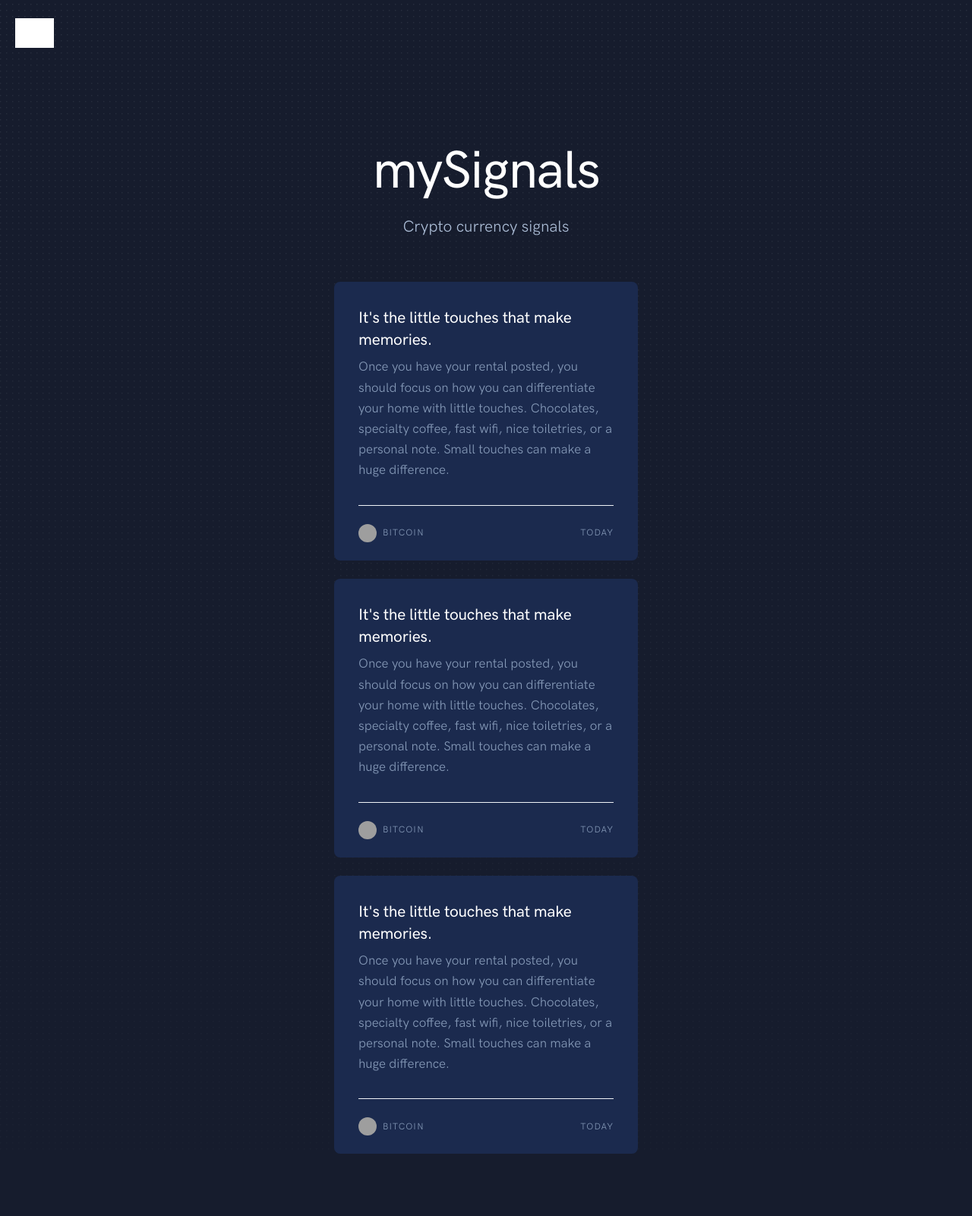
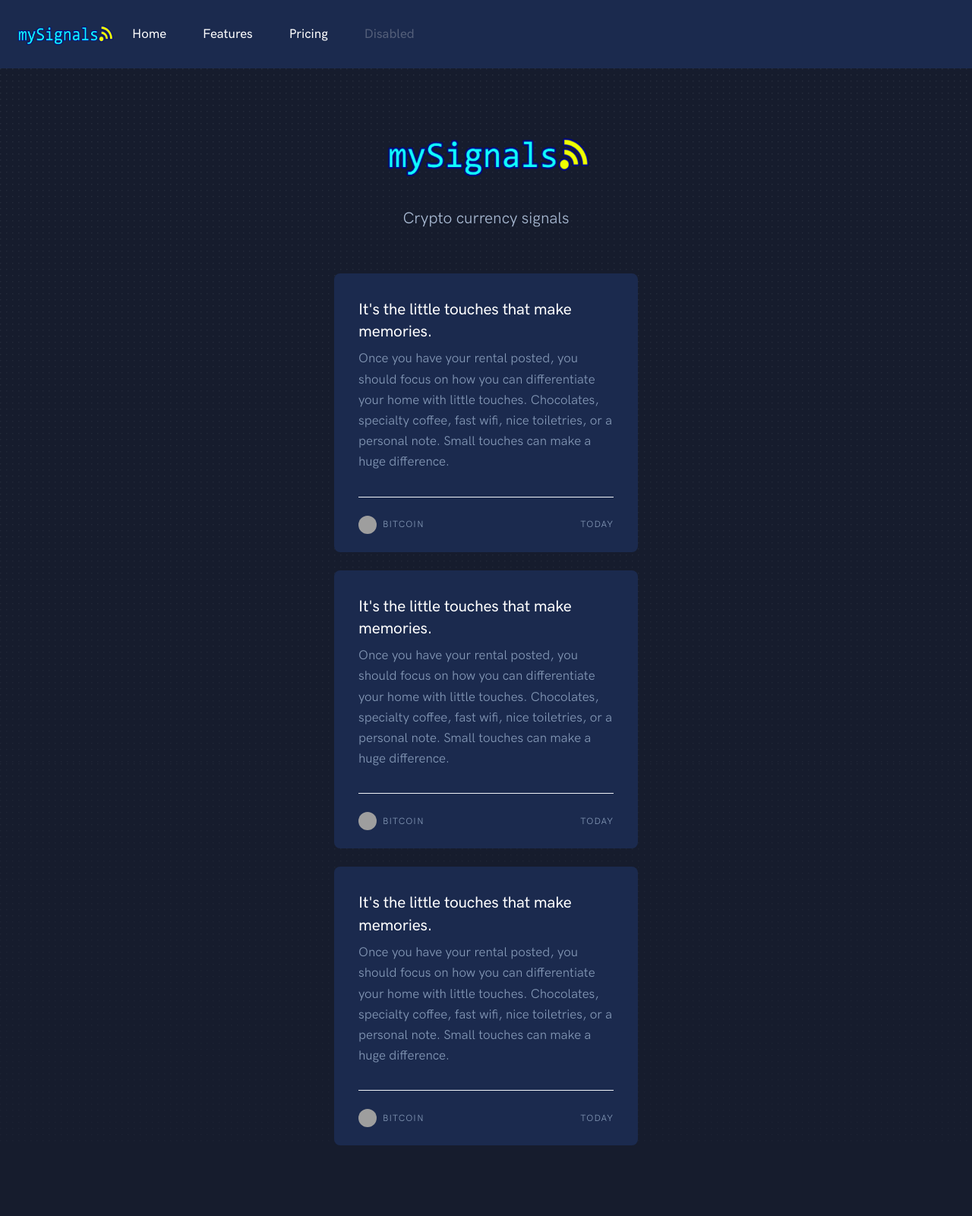
Before and after one commit to bmcderm/mySignals, a Flask app: page / in a window 1280 px wide. Shown: the top 1601 px of the page at 76% size. Run offline with Flask 2, Linux system fonts and the light colour scheme; some libraries are stand-ins or nearby versions; grey boxes are pictures that could not be loaded.

Commit message:
Added Navbar, Logo Updated & Path Fixed
- added navbar
- logo updated
- logo path fixed so logo actually shows up
- placed logo into home page
-

```diff
--- a/app/templates/home/header.html
+++ b/app/templates/home/header.html
@@ -1,7 +1,24 @@
-<nav class="navbar navbar-expand-lg navbar-dark">
+<nav class="navbar navbar-expand-lg navbar-dark bg-dark">
     <div class="container-fluid">
-        <a class="navbar-brand">
-            <img src="{{ url_for('static', filename='img/logo.png') }}" class="navbar-brand-img">
-        </a>
+      <a href="#"><img src= {{ url_for('static', filename = 'img/mysignals_logo.png') }} width="130" height="50"></a>
+      <button class="navbar-toggler" type="button" data-bs-toggle="collapse" data-bs-target="#navbarNav" aria-controls="navbarNav" aria-expanded="false" aria-label="Toggle navigation">
+        <span class="navbar-toggler-icon"></span>
+      </button>
+      <div class="collapse navbar-collapse" id="navbarNav">
+        <ul class="navbar-nav">
+          <li class="nav-item">
+            <a class="nav-link active" aria-current="page" href="#">Home</a>
+          </li>
+          <li class="nav-item">
+            <a class="nav-link" href="#">Features</a>
+          </li>
+          <li class="nav-item">
+            <a class="nav-link" href="#">Pricing</a>
+          </li>
+          <li class="nav-item">
+            <a class="nav-link disabled" href="#" tabindex="-1" aria-disabled="true">Disabled</a>
+          </li>
+        </ul>
+      </div>
     </div>
-</nav>
+  </nav>
--- a/app/templates/home/home.html
+++ b/app/templates/home/home.html
@@ -3,13 +3,13 @@
 {% block content %}
 {% include "home/header.html" %}
 
-<div class="main-content mt-n11 pt-12 pb-8 pt-md-14 pb-md-11 bg-black bg-pattern-2">
+<div class="main-content mt-n12 pt-12 pb-8 pt-md-14 pb-md-11 bg-black bg-pattern-2">
     <div class="container">
         <div class="row justify-content-center">
             <div class="col-12 col-lg-10 text-center">
                 <h1 class="display-1 font-weight-bold text-white aos-init aos-animate" data-aos="fade-up"
                     data-aos-delay="50">
-                    mySignals
+                    <img src= {{ url_for('static', filename = 'img/mysignals_logo.png') }} width="275" height="100">
                 </h1>
 
                 <p class="lead text-gray-500 mb-6 mx-auto aos-init aos-animate" data-aos="fade-up" data-aos-delay="100"
--- a/main.py
+++ b/main.py
@@ -2,6 +2,7 @@
 
 from config import Config
 from app import createApp, DB
+from flask import Flask
 
 app = createApp()
 
```
Also changed, not shown: app/static/img/logo.svg (added), app/static/img/mysignals_logo.png, 1 other file.
